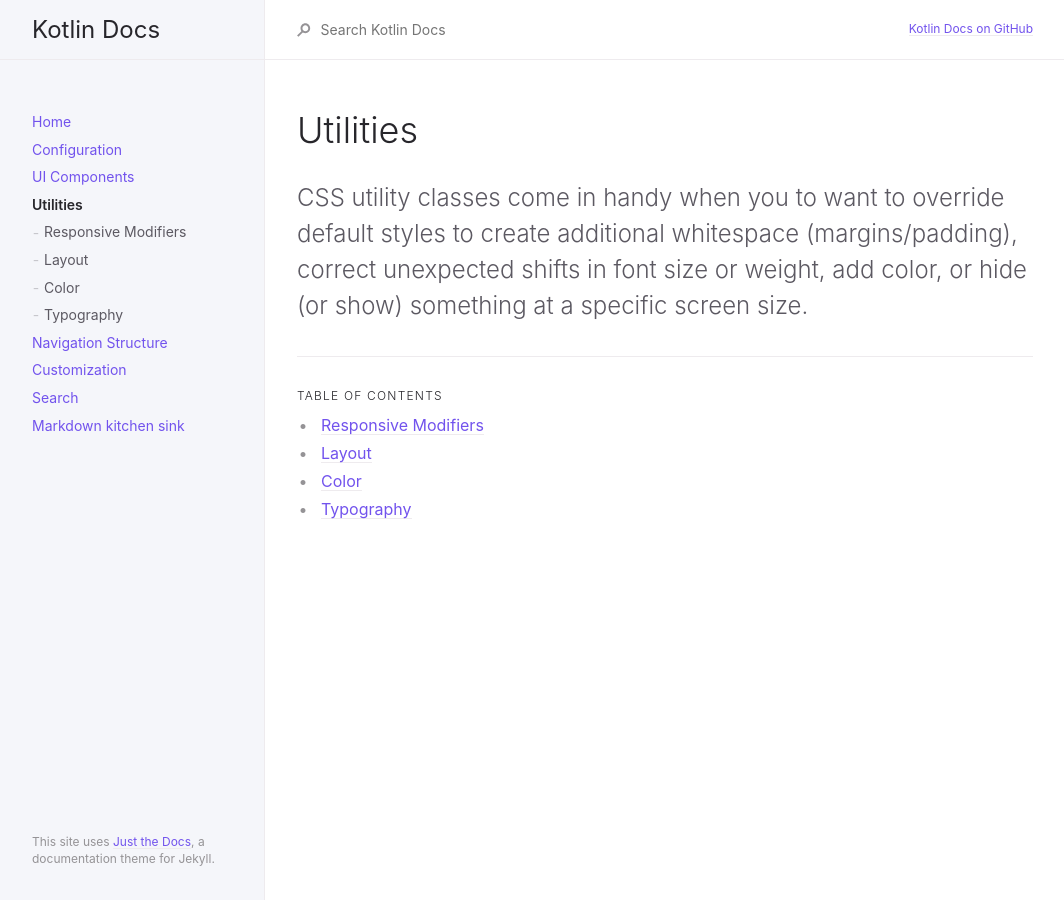
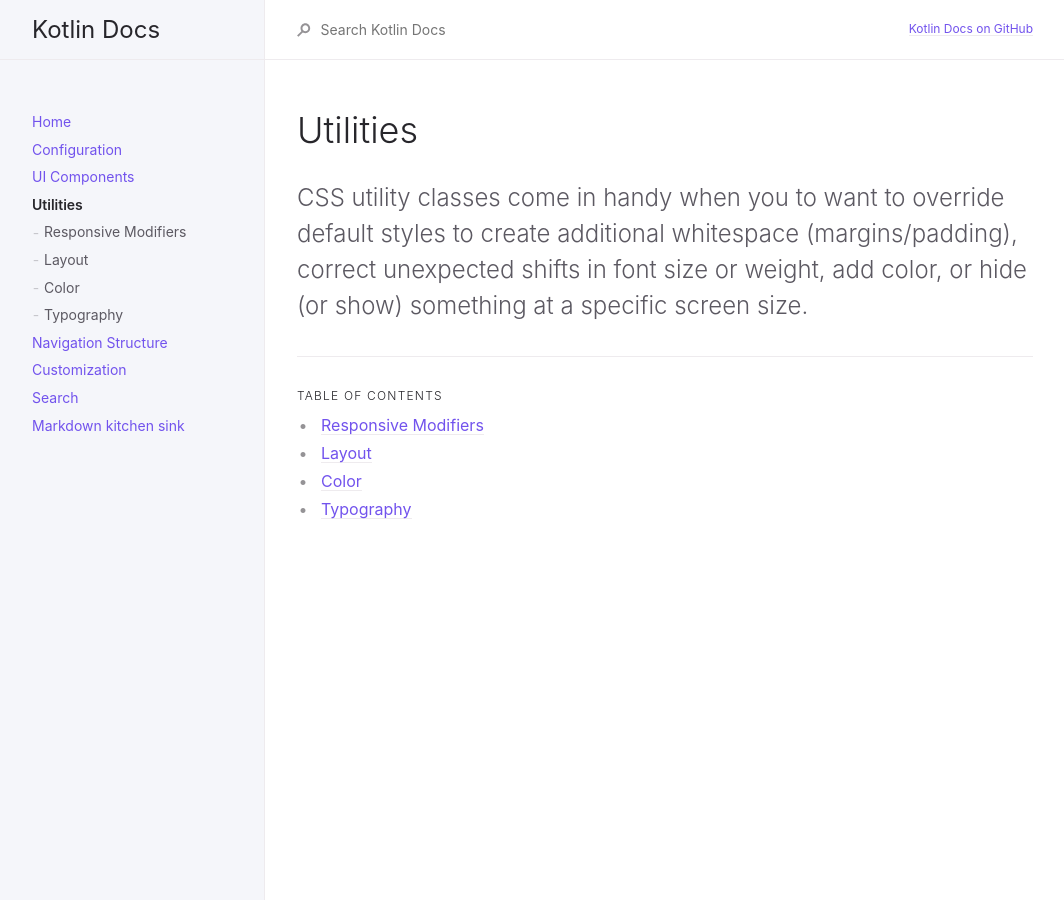
Before and after one commit to labyrintos71/deprecated_docs_2019, a Jekyll site: the page built from docs/utilities/utilities.md, in a window 1280 px wide. Shown: the whole page, without its empty margins (107-1171 px from the left). Built offline with Jekyll 4.4.1, drawn with Linux system fonts in a browser that asks for light colours.

Commit message:
Update default.html

```diff
--- a/_layouts/default.html
+++ b/_layouts/default.html
@@ -24,9 +24,6 @@ layout: table_wrappers
       <div class="navigation main-nav js-main-nav">
         {% include nav.html %}
       </div>
-      <footer class="site-footer">
-        <p class="text-small text-grey-dk-000 mb-4">This site uses <a href="https://github.com/pmarsceill/just-the-docs">Just the Docs</a>, a documentation theme for Jekyll.</p>
-      </footer>
     </div>
     <div class="main-content-wrap js-main-content" tabindex="0">
       <div class="main-content">
```
